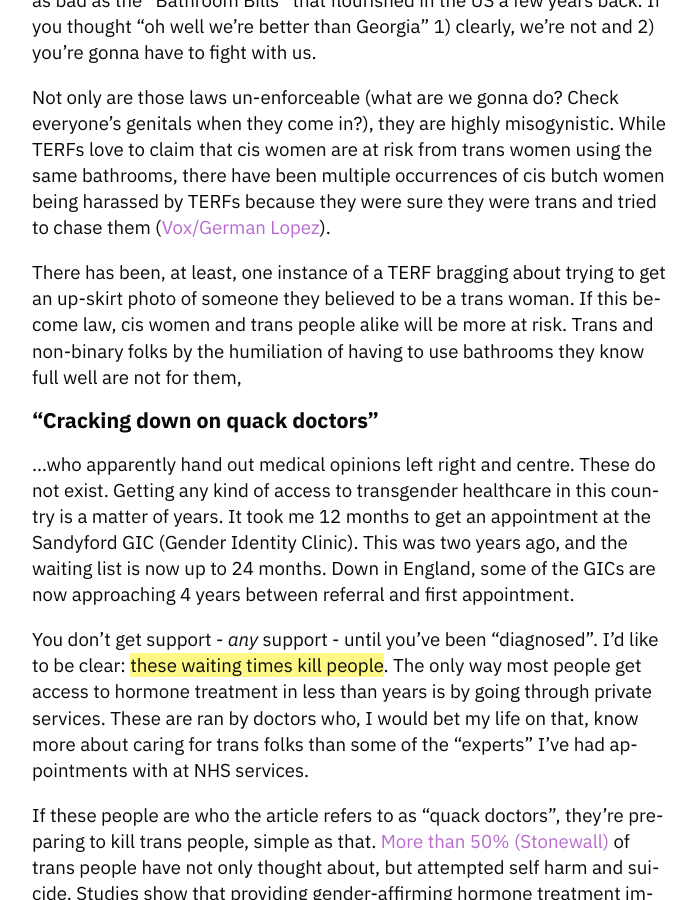
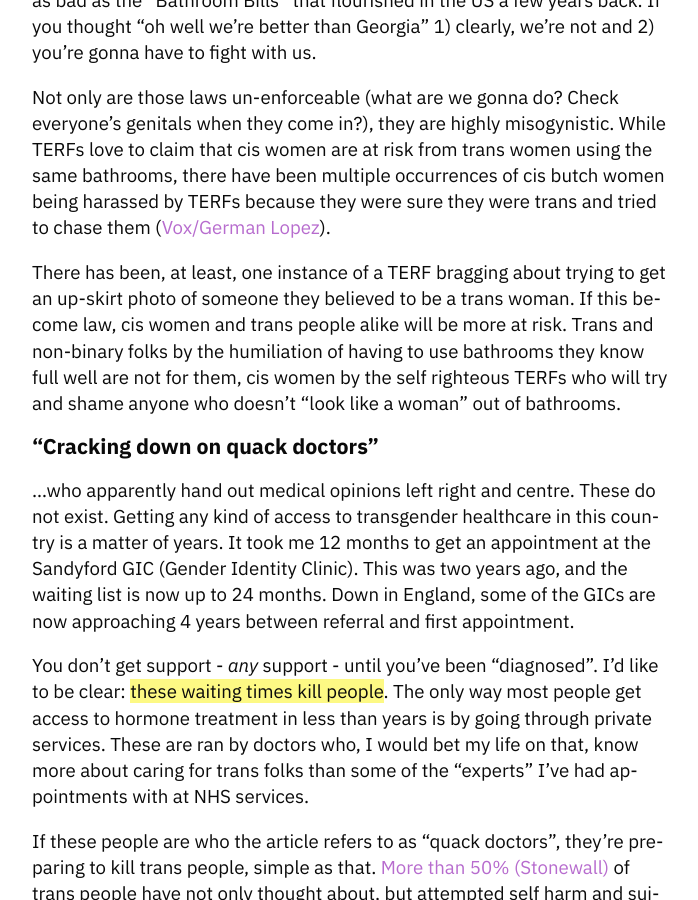
Before and after one commit to amyinorbit/amyinorbit.github.io, a Jekyll site: the page built from _posts/2020-06-15-trans-rights.md, in a window 1280 px wide and 900 px high, scrolled down 1826 px. Shown: the whole window, without its empty margins (224-922 px from the left). Built offline with Jekyll 4.4.1, drawn with Linux system fonts in a browser that asks for light colours.

Commit message:
add missing sentence

```diff
--- a/_posts/2020-06-15-trans-rights.md
+++ b/_posts/2020-06-15-trans-rights.md
@@ -41,7 +41,7 @@ The issue here is that the definition of what services *can* legally refuse acce
 
 Not only are those laws un-enforceable (what are we gonna do? Check everyone's genitals when they come in?), they are highly misogynistic. While TERFs love to claim that cis women are at risk from trans women using the same bathrooms, there have been multiple occurrences of cis butch women being harassed by TERFs because they were sure they were trans and tried to chase them ([Vox/German Lopez][vox-terf-bathroom]).
 
-There has been, at least, one instance of a TERF bragging about trying to get an up-skirt photo of someone they believed to be a trans woman. If this become law, cis women and trans people alike will be more at risk. Trans and non-binary folks by the humiliation of having to use bathrooms they know full well are not for them,
+There has been, at least, one instance of a TERF bragging about trying to get an up-skirt photo of someone they believed to be a trans woman. If this become law, cis women and trans people alike will be more at risk. Trans and non-binary folks by the humiliation of having to use bathrooms they know full well are not for them, cis women by the self righteous TERFs who will try and shame anyone who doesn’t “look like a woman” out of bathrooms.
 
 [vox-terf-bathroom]: https://www.vox.com/2016/5/18/11690234/women-bathrooms-harassment
 
```
